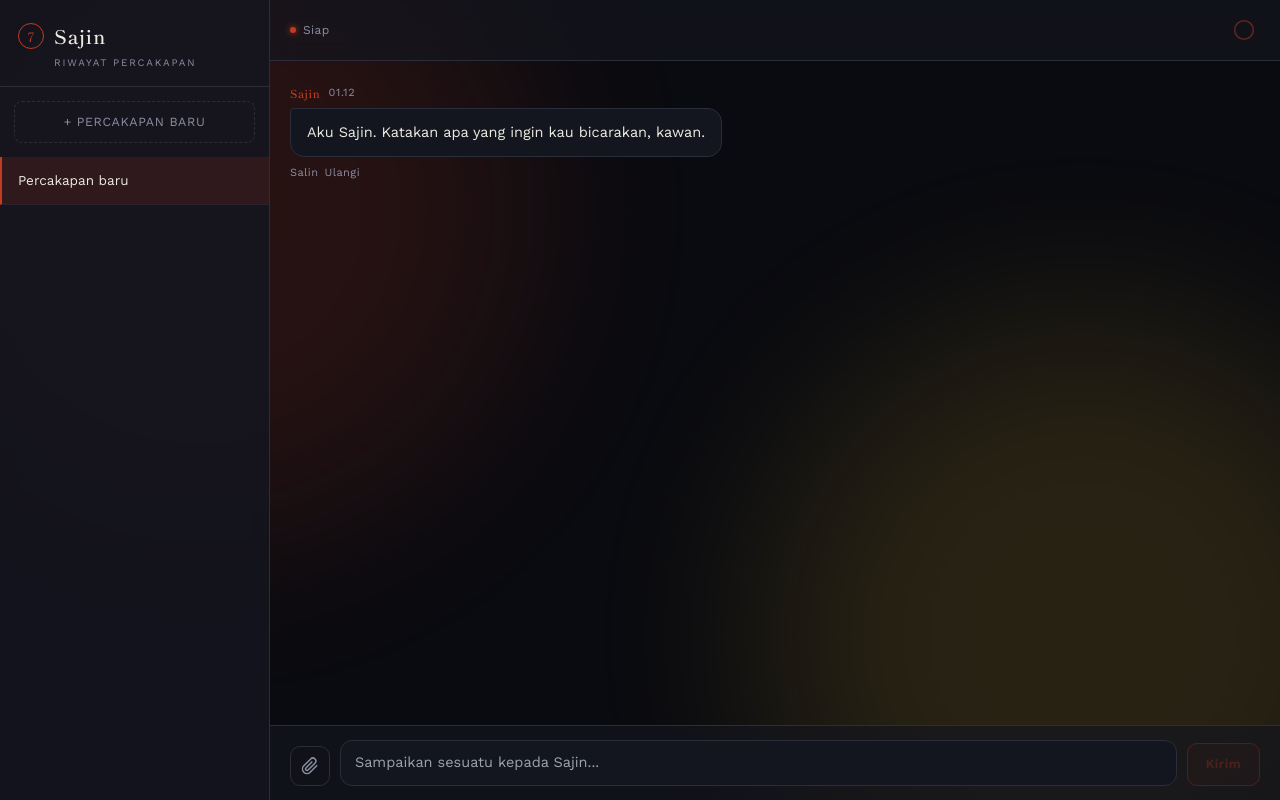
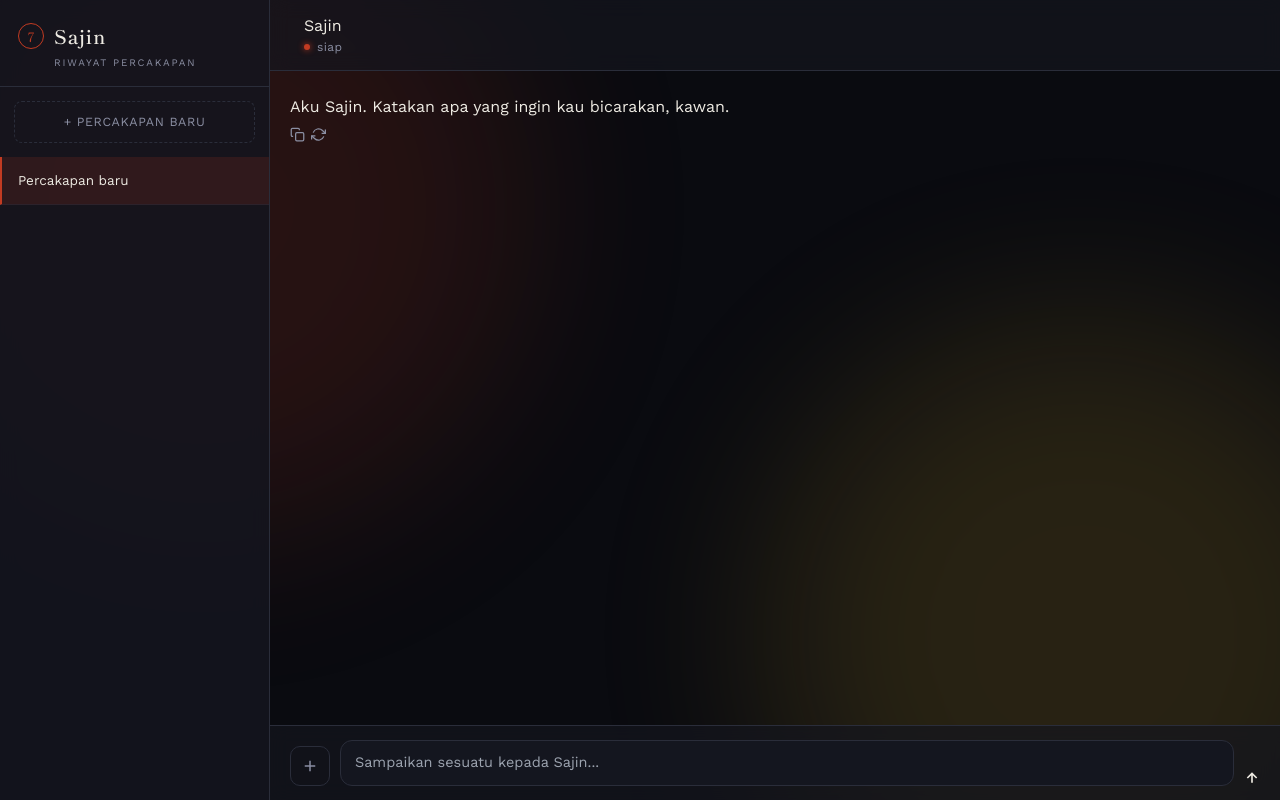
Before and after one commit to AlanAkmil/SajinAi, a Next.js app: page / in a window 1280 px wide. Built offline with nearby package versions, Linux system fonts and the light colour scheme.

Commit message:
update components/ChatConsole.js

```diff
--- a/components/ChatConsole.js
+++ b/components/ChatConsole.js
@@ -1,8 +1,7 @@
 'use client'
 import { useEffect, useRef, useState, useCallback } from 'react'
-import InkSeal from './InkSeal'
 
-const STORAGE_KEY = 'sajin_sessions_v2'
+const STORAGE_KEY = 'sajin_sessions_v3'
 
 function uid() {
   return crypto.randomUUID().slice(0, 8)
@@ -62,6 +61,36 @@ function MessageContent({ content }) {
   )
 }
 
+function ChevronIcon({ open }) {
+  return (
+    <svg
+      width="13"
+      height="13"
+      viewBox="0 0 24 24"
+      fill="none"
+      stroke="currentColor"
+      strokeWidth="2.5"
+      style={{ transform: open ? 'rotate(90deg)' : 'rotate(0deg)', transition: 'transform 0.2s ease' }}
+    >
+      <path d="M9 18l6-6-6-6" />
+    </svg>
+  )
+}
+
+function ThinkingPanel({ thinking, done, collapsed, onToggle }) {
+  if (!thinking) return null
+  return (
+    <div className="thinking-panel">
+      <button className="thinking-header" onClick={onToggle}>
+        <ChevronIcon open={!collapsed} />
+        <span>{done ? 'Berpikir selesai' : 'Sedang berpikir...'}</span>
+        {!done && <span className="thinking-dot" />}
+      </button>
+      {!collapsed && <div className="thinking-body">{thinking}</div>}
+    </div>
+  )
+}
+
 function defaultSession() {
   return {
     id: uid(),
@@ -103,7 +132,7 @@ export default function ChatConsole() {
   const [status, setStatus] = useState('idle') // idle | busy | error
   const [sidebarOpen, setSidebarOpen] = useState(false)
   const [showJump, setShowJump] = useState(false)
-  const [pendingImage, setPendingImage] = useState(null) // { dataUrl, mimeType, base64 }
+  const [pendingImage, setPendingImage] = useState(null)
 
   const abortRef = useRef(null)
   const messagesEndRef = useRef(null)
@@ -112,7 +141,7 @@ export default function ChatConsole() {
   const fileInputRef = useRef(null)
 
   useEffect(() => {
-    const t = setTimeout(() => setBooted(true), 1600)
+    const t = setTimeout(() => setBooted(true), 1000)
     return () => clearTimeout(t)
   }, [])
 
@@ -184,6 +213,12 @@ export default function ChatConsole() {
     e.target.value = ''
   }
 
+  function toggleThinking(sessionId, msgId) {
+    updateSessionMessages(sessionId, (msgs) =>
+      msgs.map((m) => (m.id === msgId ? { ...m, thinkingCollapsed: !m.thinkingCollapsed } : m))
+    )
+  }
+
   async function sendMessage(overrideText, overrideImage) {
     const text = (overrideText ?? input).trim()
     const image = overrideImage !== undefined ? overrideImage : pendingImage
@@ -214,7 +249,16 @@ export default function ChatConsole() {
     const assistantId = uid()
     updateSessionMessages(sessionId, (msgs) => [
       ...msgs,
-      { id: assistantId, role: 'assistant', content: '', ts: Date.now(), streaming: true },
+      {
+        id: assistantId,
+        role: 'assistant',
+        content: '',
+        thinking: '',
+        thinkingCollapsed: false,
+        thinkingDone: false,
+        ts: Date.now(),
+        streaming: true,
+      },
     ])
 
     const controller = new AbortController()
@@ -246,13 +290,41 @@ export default function ChatConsole() {
       if (res.body && res.body.getReader) {
         const reader = res.body.getReader()
         const decoder = new TextDecoder()
-        let acc = ''
+        let buffer = ''
+        let accThinking = ''
+        let accAnswer = ''
+        let sawAnswer = false
+
         while (true) {
           const { done, value } = await reader.read()
           if (done) break
-          acc += decoder.decode(value, { stream: true })
+          buffer += decoder.decode(value, { stream: true })
+          const lines = buffer.split('\n')
+          buffer = lines.pop() || ''
+          for (const line of lines) {
+            if (!line.trim()) continue
+            try {
+              const evt = JSON.parse(line)
+              if (evt.type === 'thought') {
+                accThinking += evt.text
+              } else if (evt.type === 'answer') {
+                if (!sawAnswer) sawAnswer = true
+                accAnswer += evt.text
+              }
+            } catch {}
+          }
           updateSessionMessages(sessionId, (msgs) =>
-            msgs.map((m) => (m.id === assistantId ? { ...m, content: acc } : m))
+            msgs.map((m) =>
+              m.id === assistantId
+                ? {
+                    ...m,
+                    thinking: accThinking,
+                    content: accAnswer,
+                    thinkingDone: sawAnswer,
+                    thinkingCollapsed: sawAnswer,
+                  }
+                : m
+            )
           )
         }
       } else {
@@ -269,6 +341,8 @@ export default function ChatConsole() {
                 ...m,
                 content: m.content || '(Sajin tidak memberikan balasan. Periksa log server.)',
                 streaming: false,
+                thinkingDone: true,
+                thinkingCollapsed: true,
               }
             : m
         )
@@ -339,15 +413,13 @@ export default function ChatConsole() {
   }
 
   if (!activeSession) return null
+  const canSend = !!(input.trim() || pendingImage)
 
   return (
     <div>
       {!booted && (
         <div className="boot-screen">
-          <svg viewBox="0 0 220 40">
-            <path d="M10 30 Q 60 5, 110 22 T 210 15" />
-          </svg>
-          <div className="boot-label">SAJIN</div>
+          <div className="boot-orb" />
         </div>
       )}
 
@@ -357,9 +429,7 @@ export default function ChatConsole() {
       </div>
 
       <div className="app-shell">
-        {sidebarOpen && (
-          <div className="sidebar-backdrop" onClick={() => setSidebarOpen(false)} />
-        )}
+        {sidebarOpen && <div className="sidebar-backdrop" onClick={() => setSidebarOpen(false)} />}
         <aside className={`sidebar ${sidebarOpen ? 'open' : ''}`}>
           <div className="sidebar-header">
             <div className="brand-mark">
@@ -395,34 +465,56 @@ export default function ChatConsole() {
             <button className="menu-btn" onClick={() => setSidebarOpen(true)}>
               ☰
             </button>
+            <div className="avatar-orb" />
+            <div className="header-text">
+              <div className="header-name">Sajin</div>
               <div className="status-line">
                 <span className={`status-dot ${status === 'busy' ? 'busy' : ''}`} />
-              {status === 'busy' ? 'Sajin sedang menjawab...' : status === 'error' ? 'Terjadi kendala' : 'Siap'}
+                {status === 'busy' ? 'sedang menjawab...' : status === 'error' ? 'terjadi kendala' : 'siap'}
               </div>
-            <div className="header-seal">
-              <InkSeal active={status === 'busy'} size={32} />
             </div>
           </div>
 
           <div className="messages" ref={messagesRef} onScroll={handleScroll}>
             {activeSession.messages.map((m) => (
               <div key={m.id} className={`msg ${m.role}`}>
-                <div className="msg-meta">
-                  <span className="role-label">{m.role === 'user' ? 'Anda' : 'Sajin'}</span>
-                  <span>{formatTime(m.ts)}</span>
+                {m.role === 'user' ? (
+                  <div className="msg-bubble user-bubble">
+                    {m.image?.previewUrl && <img className="msg-image" src={m.image.previewUrl} alt="lampiran" />}
+                    <MessageContent content={m.content} />
                   </div>
-                <div className="msg-bubble">
-                  {m.image?.previewUrl && (
-                    <img className="msg-image" src={m.image.previewUrl} alt="lampiran" />
+                ) : (
+                  <div className="assistant-block">
+                    <ThinkingPanel
+                      thinking={m.thinking}
+                      done={m.thinkingDone}
+                      collapsed={m.thinkingCollapsed}
+                      onToggle={() => toggleThinking(activeSession.id, m.id)}
+                    />
+                    {(m.content || m.streaming) && (
+                      <div className="assistant-content">
+                        <MessageContent content={m.content} />
+                        {m.streaming && !m.content && <span className="typing-dots"><span/><span/><span/></span>}
+                        {m.streaming && m.content && <span className="cursor-blink" />}
+                      </div>
                     )}
-                  <MessageContent content={m.content || (m.streaming ? '' : '')} />
-                  {m.streaming && <span className="cursor-blink" />}
+                    {!m.streaming && m.content && (
+                      <div className="msg-actions">
+                        <button className="icon-btn" onClick={() => copyMsg(m.content)} title="Salin">
+                          <svg width="15" height="15" viewBox="0 0 24 24" fill="none" stroke="currentColor" strokeWidth="2">
+                            <rect x="9" y="9" width="13" height="13" rx="2" />
+                            <path d="M5 15H4a2 2 0 01-2-2V4a2 2 0 012-2h9a2 2 0 012 2v1" />
+                          </svg>
+                        </button>
+                        {m === activeSession.messages[activeSession.messages.length - 1] && (
+                          <button className="icon-btn" onClick={regenerate} title="Ulangi">
+                            <svg width="15" height="15" viewBox="0 0 24 24" fill="none" stroke="currentColor" strokeWidth="2">
+                              <path d="M23 4v6h-6M1 20v-6h6" />
+                              <path d="M3.51 9a9 9 0 0114.85-3.36L23 10M1 14l4.64 4.36A9 9 0 0020.49 15" />
+                            </svg>
+                          </button>
+                        )}
                       </div>
-                {m.role === 'assistant' && !m.streaming && m.content && (
-                  <div className="msg-actions">
-                    <button onClick={() => copyMsg(m.content)}>Salin</button>
-                    {m === activeSession.messages[activeSession.messages.length - 1] && (
-                      <button onClick={regenerate}>Ulangi</button>
                     )}
                   </div>
                 )}
@@ -458,7 +550,7 @@ export default function ChatConsole() {
             />
             <button className="attach-btn" onClick={() => fileInputRef.current?.click()} title="Lampirkan gambar">
               <svg width="18" height="18" viewBox="0 0 24 24" fill="none" stroke="currentColor" strokeWidth="2">
-                <path d="M21.44 11.05l-9.19 9.19a6 6 0 01-8.49-8.49l9.19-9.19a4 4 0 015.66 5.66l-9.2 9.19a2 2 0 01-2.83-2.83l8.49-8.48" />
+                <path d="M12 5v14M5 12h14" />
               </svg>
             </button>
             <textarea
@@ -474,16 +566,21 @@ export default function ChatConsole() {
               rows={1}
             />
             {status === 'busy' ? (
-              <button className="stop-btn" onClick={stopGeneration}>
-                Hentikan
+              <button className="round-btn stop-round" onClick={stopGeneration} title="Hentikan">
+                <svg width="14" height="14" viewBox="0 0 24 24" fill="currentColor">
+                  <rect x="5" y="5" width="14" height="14" rx="2" />
+                </svg>
               </button>
             ) : (
               <button
-                className="send-btn"
+                className={`round-btn send-round ${canSend ? 'ready' : ''}`}
                 onClick={() => sendMessage()}
-                disabled={!input.trim() && !pendingImage}
+                disabled={!canSend}
+                title="Kirim"
               >
-                Kirim
+                <svg width="16" height="16" viewBox="0 0 24 24" fill="none" stroke="currentColor" strokeWidth="2.5">
+                  <path d="M12 19V5M5 12l7-7 7 7" />
+                </svg>
               </button>
             )}
           </div>
```
Lines whose indentation alone changed are shown as unchanged.
